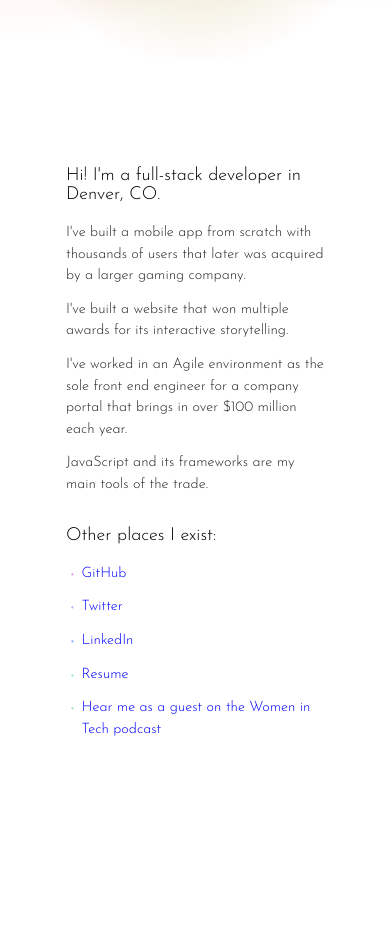
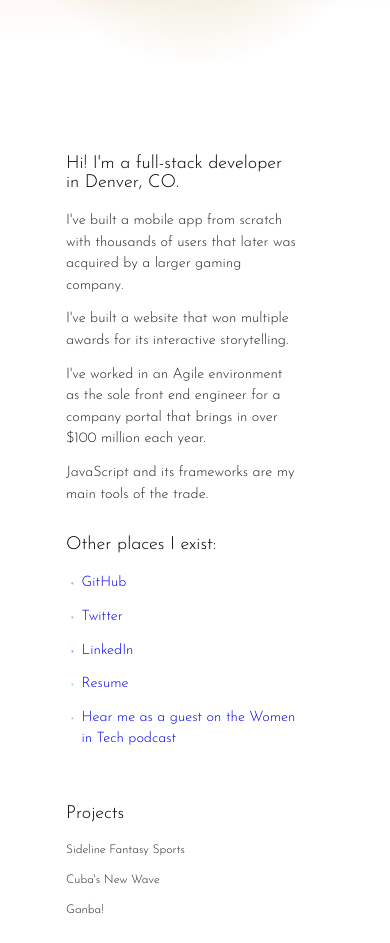
Before and after one commit to kwboyd/portfolio2019, a React (Vite) app: page / in a window 390 px wide. Shown: the part 720-1663 px from the top of the page. Before the commit the page ends 1496 px from the top, so only its background shows below. Built offline with nearby package versions, Linux system fonts and the light colour scheme.

Commit message:
Clean up scss, bring in projects

```diff
--- a/src/App.js
+++ b/src/App.js
@@ -1,7 +1,7 @@
 import React from 'react';
 import ReactDOM from 'react-dom';
 import Header from './header/Header';
-// import ProjectsList from './projects/ProjectsList';
+import ProjectsList from './projects/ProjectsList';
 import About from './about/About';
 import './App.scss';
 
@@ -10,6 +10,7 @@ const App = () => {
         <div>
             <Header/>
             <About/>
+            <ProjectsList/>
         </div>
     )
 }
--- a/src/App.scss
+++ b/src/App.scss
@@ -29,6 +29,11 @@ body {
 
     p {
         margin: 1rem 0;
+    }
+
+    h3 {
+        font-weight: 300;
+        font-size: 1.5rem;
     }
 }
 
@@ -63,3 +68,23 @@ body {
         flex-basis: calc(66% - #{$gutter});
     }
 }
+
+.container {
+    padding: 2rem 3.5rem;
+}
+
+.content-column {
+    max-width: 470px;
+    margin-left: auto;
+    margin-right: auto;
+}
+
+@media screen and (max-width: 980px) {
+    .container {
+        padding: 1rem 3.5rem;
+    }
+
+    .column.full-width-sm {
+        flex-basis: calc(100% - #{$gutter});
+    }
+}
--- a/src/about/About.js
+++ b/src/about/About.js
@@ -5,11 +5,11 @@ import './About.scss';
 
 const About = () => {
     return (
-        <section className="row about">
-            <div className="column half">
+        <section className="about row container">
+            <div className="column half full-width-sm">
                 <AboutText/>
             </div>
-            <div className="column half">
+            <div className="column half full-width-sm">
                 <Links/>
             </div>
         </section>
--- a/src/about/About.scss
+++ b/src/about/About.scss
@@ -1,21 +1,8 @@
+
 .about {
     padding: 2rem 3.5rem;
 
     a, p {
         font-size: 1.2rem;
     }
-
-    h3 {
-        font-weight: 300;
-        font-size: 1.5rem;
-    }
-
-    @media screen and (max-width: 980px) {
-        a {
-            color: blue;
-        }
-        .column.half {
-            flex-basis: 100%;
-        }
-    }
 }
--- a/src/about/AboutText.js
+++ b/src/about/AboutText.js
@@ -1,9 +1,8 @@
 import React from 'react';
-import './AboutText.scss';
 
 const AboutText = () => {
     return (
-        <div className="about-text">
+        <div className="about-text content-column">
             <h3>Hi! I'm a full-stack developer in Denver, CO.</h3>
             <p>I've built a mobile app from scratch with thousands of users that later was acquired by a larger gaming company.</p>
             <p>I've built a website that won multiple awards for its interactive storytelling.</p>
--- a/src/about/AboutText.scss
+++ /dev/null
@@ -1,4 +0,0 @@
-.about-text {
-    max-width: 470px;
-    margin: 0 auto;
-}
--- a/src/about/Links.js
+++ b/src/about/Links.js
@@ -26,7 +26,7 @@ const linkList = [
 
 const Links = () => {
     return (
-        <div className="links">
+        <div className="links content-column">
             <h3>Other places I exist:</h3>
             <ul>
                 {
--- a/src/about/Links.scss
+++ b/src/about/Links.scss
@@ -3,9 +3,6 @@
 $color-collection: ($magenta, $purple, $blue, $teal, $green);
 
 .links {
-    max-width: 400px;
-    margin: 0 auto;
-
     a {
         display: inline-block;
         text-decoration: none;
--- a/src/projects/Project.js
+++ b/src/projects/Project.js
@@ -3,7 +3,7 @@ import React from 'react';
 const Project = ({ project }) => {
     return (
         <div className="project">
-
+            <p>{project.name}</p>
         </div>
     )
 }
--- a/src/projects/ProjectsList.js
+++ b/src/projects/ProjectsList.js
@@ -1,15 +1,21 @@
 import React from 'react';
 import projects from '../data/projects';
 import Project from './Project';
+import './ProjectsList.scss';
 
 const ProjectsList = () => {
     return (
-        <section className="projects-list">
-            {
-                projects.map(project => (
-                    <Project project={project} key={project.id} />
-                ))
-            }
+        <section className="projects-list container row">
+            <div className="column full">
+                <div className="content-column">
+                    <h3>Projects</h3>
+                    {
+                        projects.map(project => (
+                            <Project project={project} key={project.id} />
+                        ))
+                    }
+                </div>
+            </div>
         </section>
     )
 }
--- /dev/null
+++ b/src/projects/ProjectsList.scss
@@ -0,0 +1,3 @@
+.projects-list {
+
+}
```
Also changed, not shown: src/projects/Project.scss (added).
